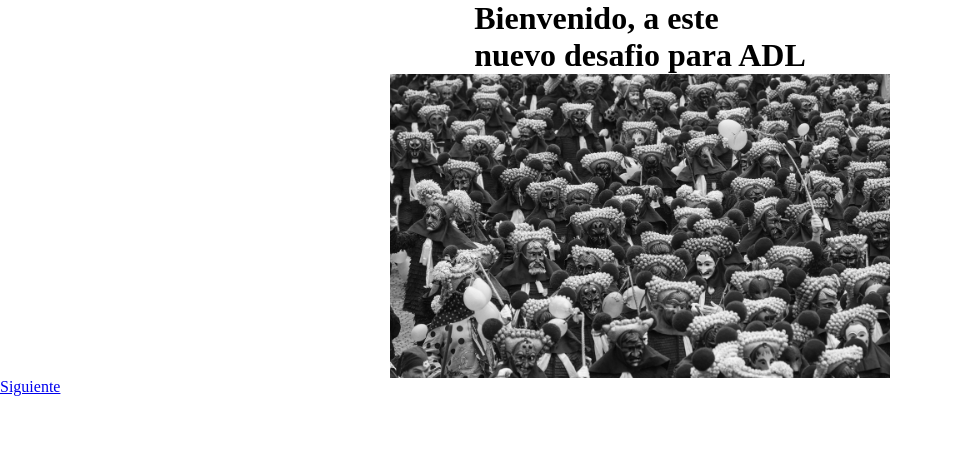
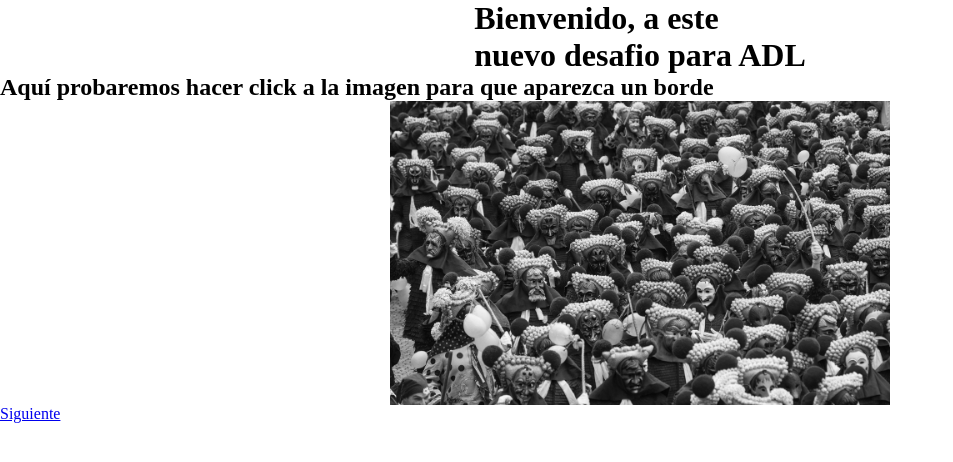
Before and after one commit to Fleepx/Conditions-JS, a plain HTML site: page index.html in a window 1280 px wide. Shown: the whole page, without its empty margins (0-953 px from the left). Drawn offline with Linux system fonts and the light colour scheme.

Commit message:
CarpetaPages

```diff
--- a/index1.html
+++ b/index.html
@@ -11,6 +11,7 @@
     <div id="bienvenida">
         <h1>Bienvenido<span id="nombreUsuario"></span>, a este<br>nuevo desafio para ADL</h1>
     </div>
+    <h2>Aquí probaremos hacer click a la imagen para que aparezca un borde</h2>
 
     <div id="desafio1">
     <img id="gente" src="./assets/imgs/cualesquiera.jpg" alt="Gente" onclick="
```
Also changed, not shown: assets/pages/index2.html (renamed from index2.html), assets/pages/index3.html (added).
